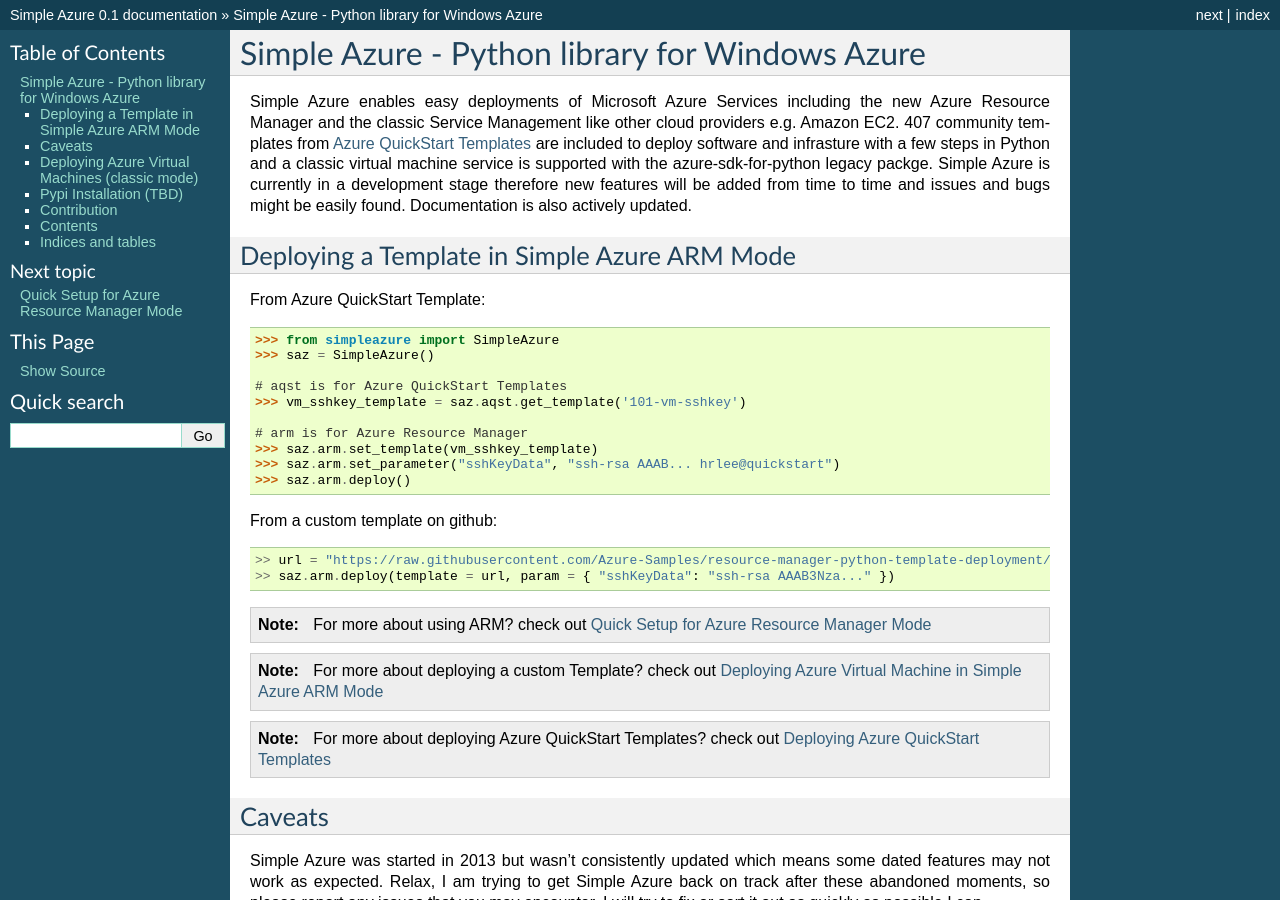
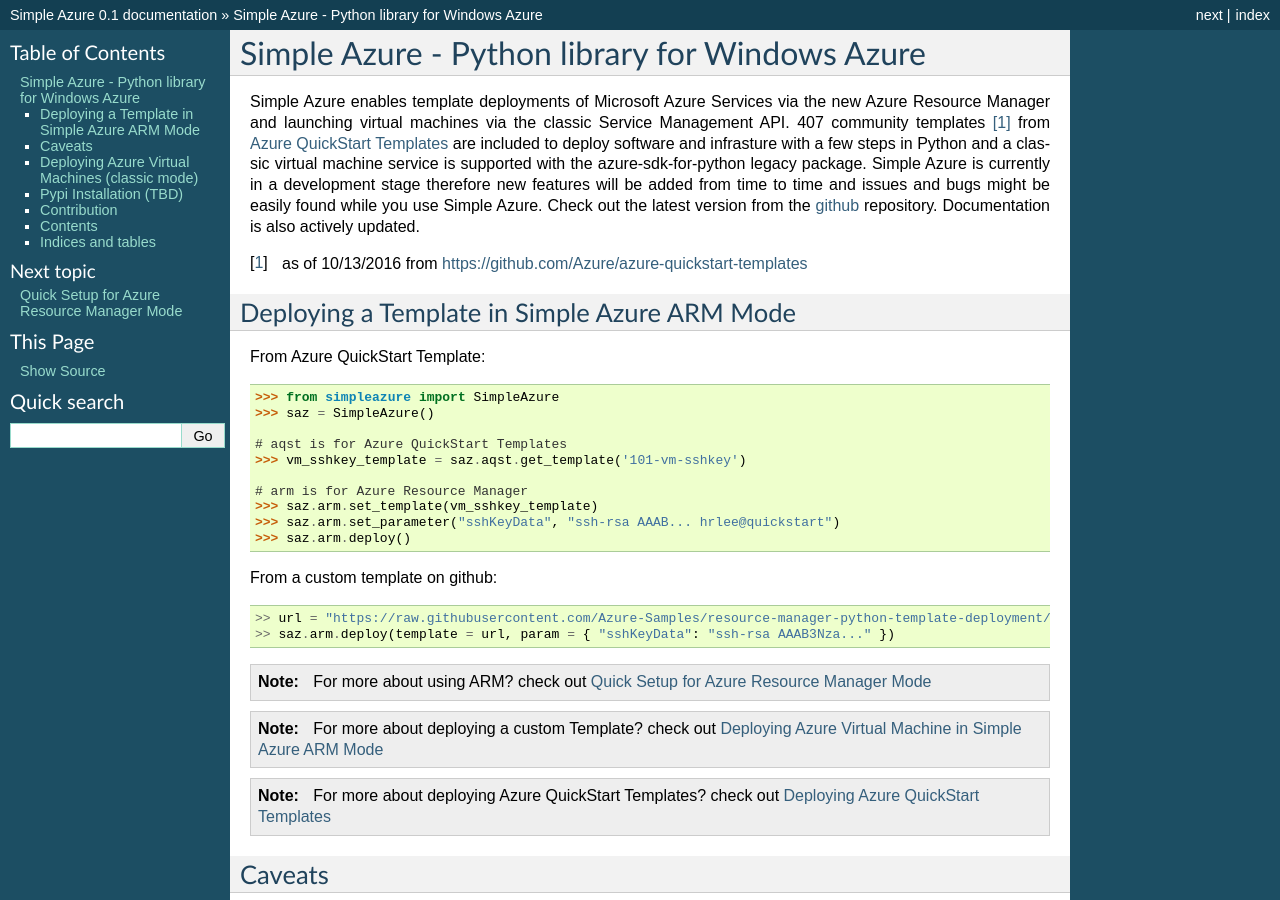
Before and after one commit to lee212/simpleazure, a Sphinx documentation site: the page built from docs/index.rst, in a window 1280 px wide and 900 px high. Built offline with Sphinx 7.4.7, drawn with Linux system fonts in a browser that asks for light colours.

Commit message:
minor update in index

```diff
--- a/docs/index.rst
+++ b/docs/index.rst
@@ -6,15 +6,19 @@
 Simple Azure - Python library for Windows Azure
 ===============================================================================
 
-Simple Azure enables easy deployments of Microsoft Azure Services including the
-new Azure Resource Manager and the classic Service Management like other cloud
-providers e.g. Amazon EC2. 407 community templates from `Azure QuickStart
+Simple Azure enables template deployments of Microsoft Azure Services via the
+new Azure Resource Manager and launching virtual machines via the classic
+Service Management API. 407 community templates [1]_ from `Azure QuickStart
 Templates <https://github.com/Azure/azure-quickstart-templates>`_ are included
 to deploy software and infrasture with a few steps in Python and a classic
 virtual machine service is supported with the azure-sdk-for-python legacy
-packge. Simple Azure is currently in a development stage therefore new features
-will be added from time to time and issues and bugs might be easily found.
-Documentation is also actively updated.
+package.  Simple Azure is currently in a development stage therefore new
+features will be added from time to time and issues and bugs might be easily
+found while you use Simple Azure. Check out the latest version from the `github
+<https://github.com/lee212/simpleazure>`_ repository. Documentation is also
+actively updated.
+
+.. [1] as of 10/13/2016 from https://github.com/Azure/azure-quickstart-templates
 
 Deploying a Template in Simple Azure ARM Mode
 -------------------------------------------------------------------------------
```
